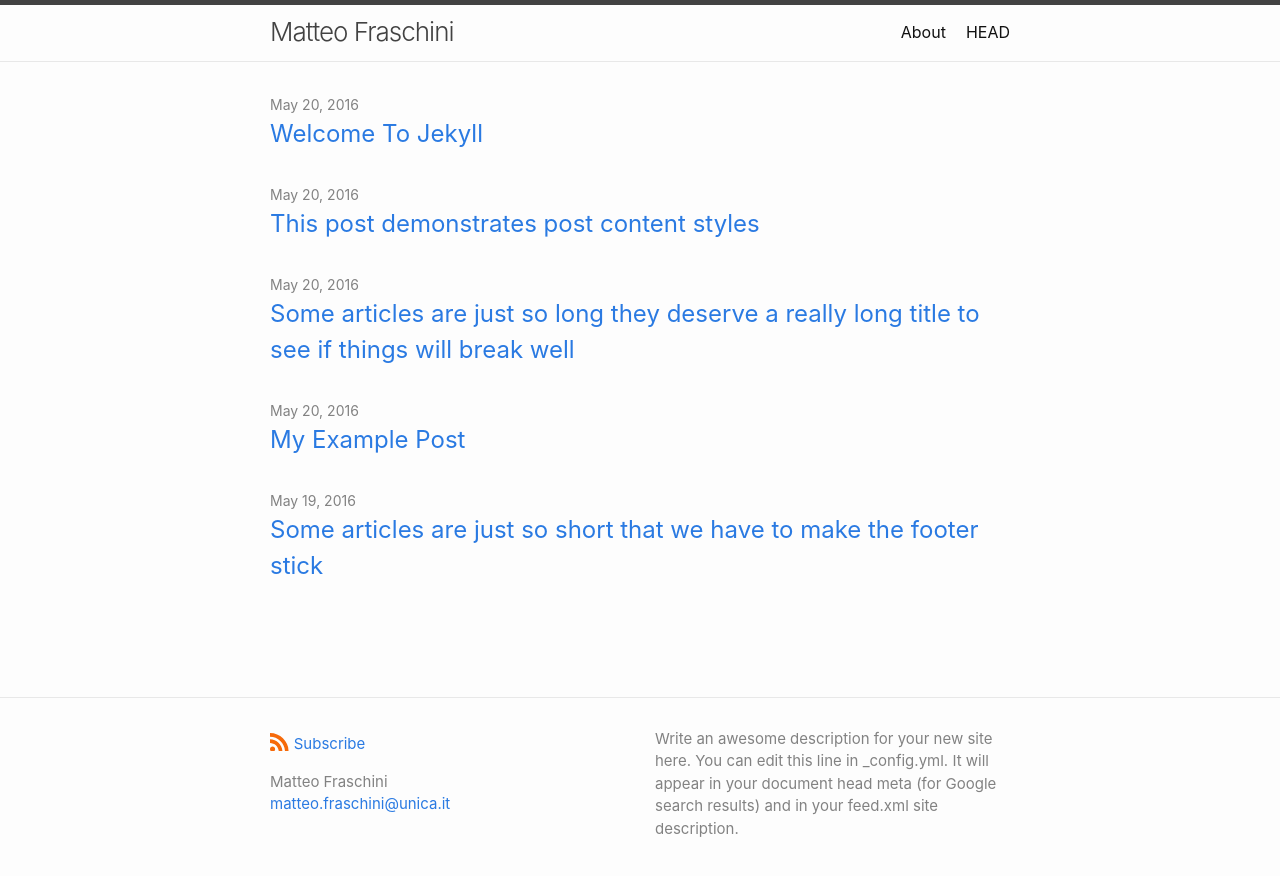
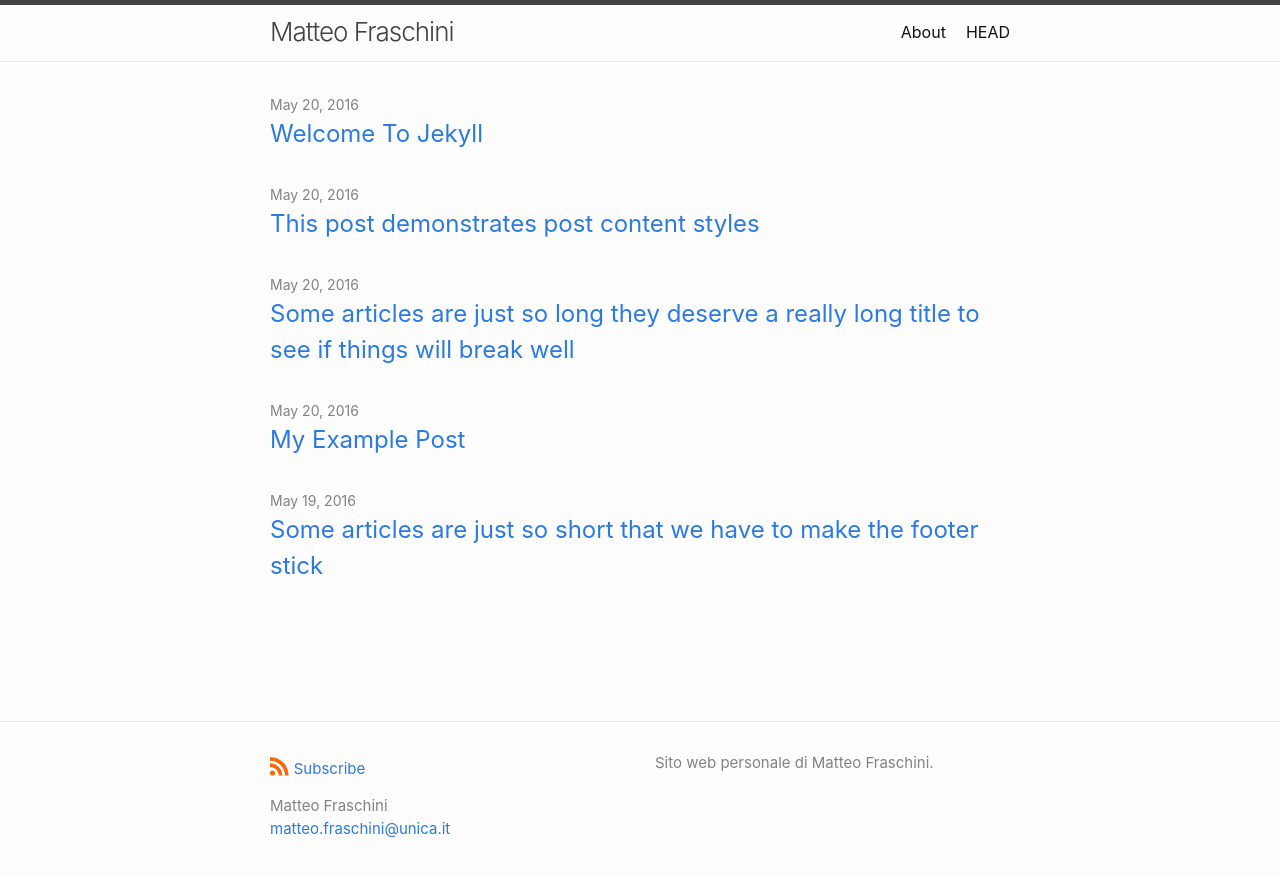
Before and after one commit to matteogithub/matteogithub.github.io, a Jekyll site: the page built from index.md, in a window 1280 px wide. Shown: the top 876 px of the page. Built offline with Jekyll 4.4.1, drawn with Linux system fonts in a browser that asks for light colours.

Commit message:
Update _config.yml

```diff
--- a/_config.yml
+++ b/_config.yml
@@ -6,9 +6,7 @@
 # The `>` after `description:` means to ignore line-breaks until next key.
 # If you want to omit the line-break after the end of text, use `>-` instead.
 description: >
-  Write an awesome description for your new site here. You can edit this line
-  in _config.yml. It will appear in your document head meta (for Google search
-  results) and in your feed.xml site description.
+  Sito web personale di Matteo Fraschini.
 
 # Build settings
 
@@ -48,8 +46,8 @@
 # If you want to link only specific pages in your header, uncomment this and add the path to the pages in
 # order as they should show up.
 #
-# header_pages:
-#   - about.md
+ header_pages:
+   - about.md
 
 # Set to `true` to show excerpts on the homepage.
 #
```
